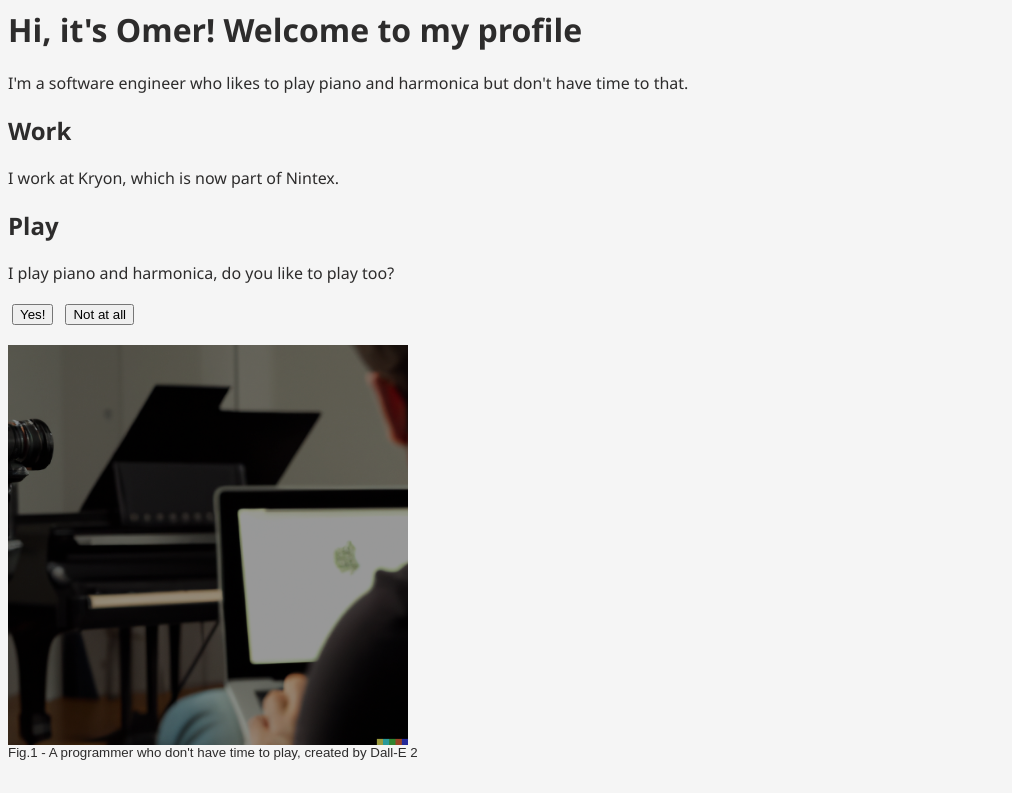
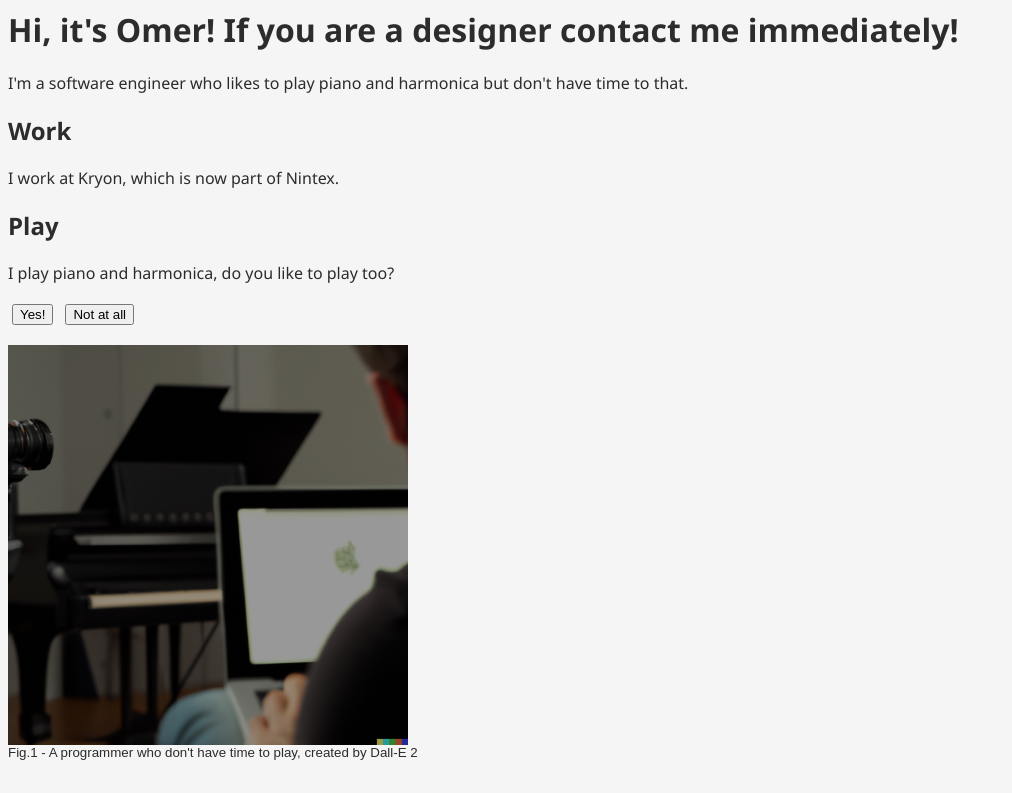
Before and after one commit to omerbenishu/CatDemoApp, a website: page index.html in a window 1280 px wide. Shown: the top 793 px of the page, without its empty margins (0-1012 px from the left). Drawn offline with Linux system fonts and the light colour scheme.

Commit message:
title change

```diff
--- a/index.html
+++ b/index.html
@@ -10,7 +10,7 @@
   <div id="container">
     <div id="main">
       <div class="intro">
-        <h1>Hi, it's Omer! Welcome to my profile</h1>
+        <h1>Hi, it's Omer! If you are a designer contact me immediately!</h1>
         <p>
           I'm a software engineer who likes to play piano and harmonica but don't have time to that.
         </p>
```
